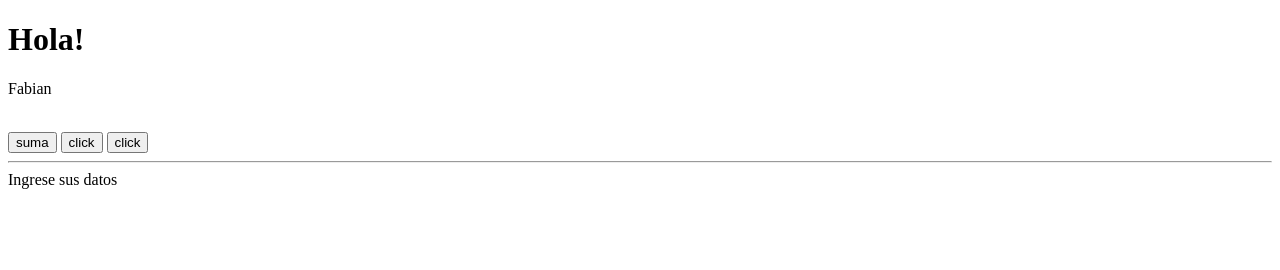
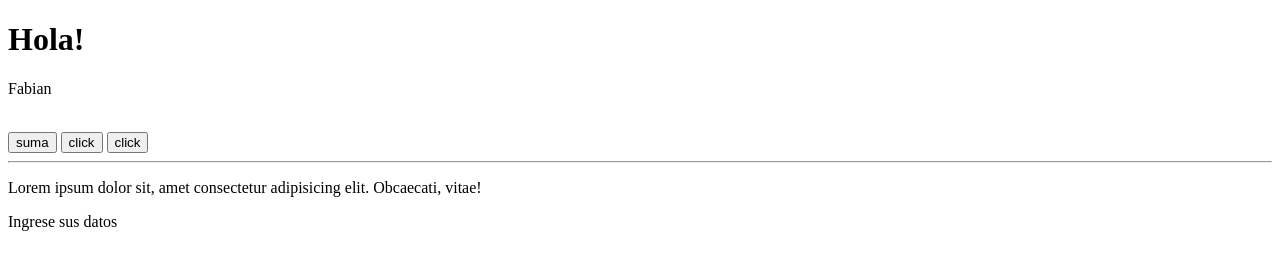
Before and after one commit to FabianMornigo/git-prueba, a plain HTML site: page index.html in a window 1280 px wide. Drawn offline with Linux system fonts and the light colour scheme.

Commit message:
Este es el ultimo commit

```diff
--- a/index.html
+++ b/index.html
@@ -19,6 +19,8 @@
 	<input type="button" value="click" onclick=msg(5)>
 	<hr>
 
+
+	<p>Lorem ipsum dolor sit, amet consectetur adipisicing elit. Obcaecati, vitae!</p>
 	</div>
 
 
```
